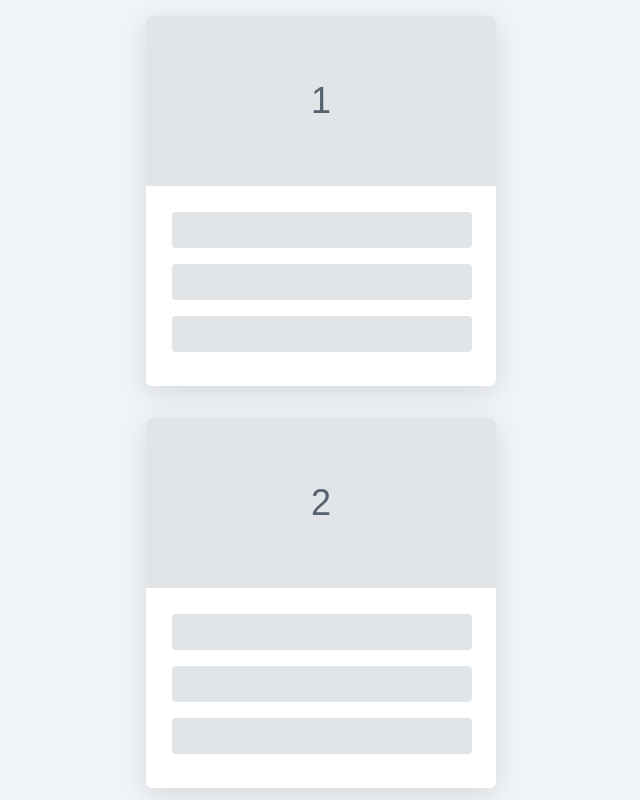
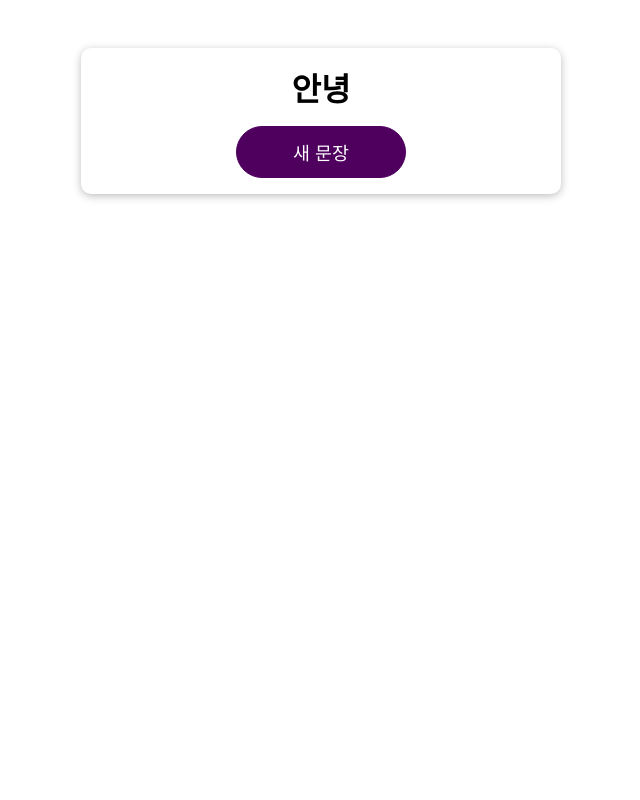
Before and after one commit to zeroyouth/React_Techniqes, a React (Create React App) app: page / in a window 1280 px wide. Shown: the top 800 px of the page, without its empty margins (319-959 px from the left). Built offline with nearby package versions, Linux system fonts and the light colour scheme.

Commit message:
react memo 사용하기

```diff
--- a/src/App.js
+++ b/src/App.js
@@ -1,88 +1,25 @@
-import { memo, useCallback, useEffect, useState } from "react";
-import styled, { createGlobalStyle } from "styled-components";
-import Item from "./Item";
-import Loader from "./Loader";
+import React, { useState } from 'react';
 
-const GlobalStyle = createGlobalStyle`
-  *, *::before, *::after {
-    box-sizing: border-box;
-    padding: 0px;
-    margin: 0px;
-  }
+import Button from './components/UI/Button/Button';
+import DemoOutput from './components/Demo/DemoOutput';
+import './App.css';
 
-  body {
-    background-color: #f2f5f7;
-  }
-`;
+function App() {
+  const [showParagraph, setShowParagraph] = useState(false);
 
-const AppWrap = styled.div`
-  width: 100%;
-  height: 100%;
-  display: flex;
-  flex-direction: column;
-  justify-content: center;
-  text-align: center;
-  align-items: center;
+  console.log('APP RUNNING');
 
-  .Target-Element {
-    width: 100vw;
-    height: 140px;
-    display: flex;
-    justify-content: center;
-    text-align: center;
-    align-items: center;
-  }
-`;
-
-const App = () => {
-  const [target, setTarget] = useState(null);
-  const [isLoaded, setIsLoaded] = useState(false);
-  const [itemLists, setItemLists] = useState([1]);
-
-  useEffect(() => {
-    console.log(itemLists);
-  }, [itemLists]);
-
-  const getMoreItem = async () => {
-    setIsLoaded(true);
-    await new Promise((resolve) => setTimeout(resolve, 1500));
-    let Items = [1, 2, 3, 4, 5, 6, 7, 8, 9, 10];
-    setItemLists((itemLists) => itemLists.concat(Items));
-    setIsLoaded(false);
+  const toggleParagraphHandler = () => {
+    setShowParagraph((prevShowParagraph) => !prevShowParagraph);
   };
 
-  const onIntersect = async ([entry], observer) => {
-    if (entry.isIntersecting && !isLoaded) {
-      observer.unobserve(entry.target);
-      await getMoreItem();
-      observer.observe(entry.target);
-    }
-  };
+  return (
+    <div className="app">
+      <h1>안녕</h1>
+      <DemoOutput show={false} />
+      <Button onClick={toggleParagraphHandler}>새 문장</Button>
+    </div>
+  );
+}
 
-  useEffect(() => {
-    let observer;
-    if (target) {
-      observer = new IntersectionObserver(onIntersect, {
-        threshold: 0.4,
-      });
-      observer.observe(target);
-    }
-    return () => observer && observer.disconnect();
-  }, [target]);
-
-  return (
-    <>
-      <GlobalStyle />
-      <AppWrap>
-        {itemLists.map((v, i) => {
-          return <Item number={i + 1} key={i} />;
-        })}
-        <div ref={setTarget} className="Target-Element">
-          {isLoaded && <Loader />}
-        </div>
-      </AppWrap>
-    </>
-  );
-};
-
-export default memo(App);
+export default App;
--- a/src/components/Demo/DemoOutput.js
+++ b/src/components/Demo/DemoOutput.js
@@ -1,11 +1,10 @@
 import React from 'react';
 
+import MyParagraph from './MyParagraph';
+
 const DemoOutput = (props) => {
-  return (
-    <div>
-      <p>새로운 거</p>
-    </div>
-  );
+  console.log('DemoOutput 실행중');
+  return <MyParagraph>{props.show ? '새로운 거' : ''}</MyParagraph>;
 };
 
-export default DemoOutput;
+export default React.memo(DemoOutput);
--- /dev/null
+++ b/src/components/Demo/MyParagraph.js
@@ -0,0 +1,8 @@
+import React from 'react';
+
+const MyParagraph = (props) => {
+  console.log('MyParagraph RUNNING');
+  return <p>{props.children}</p>;
+};
+
+export default MyParagraph;
```
